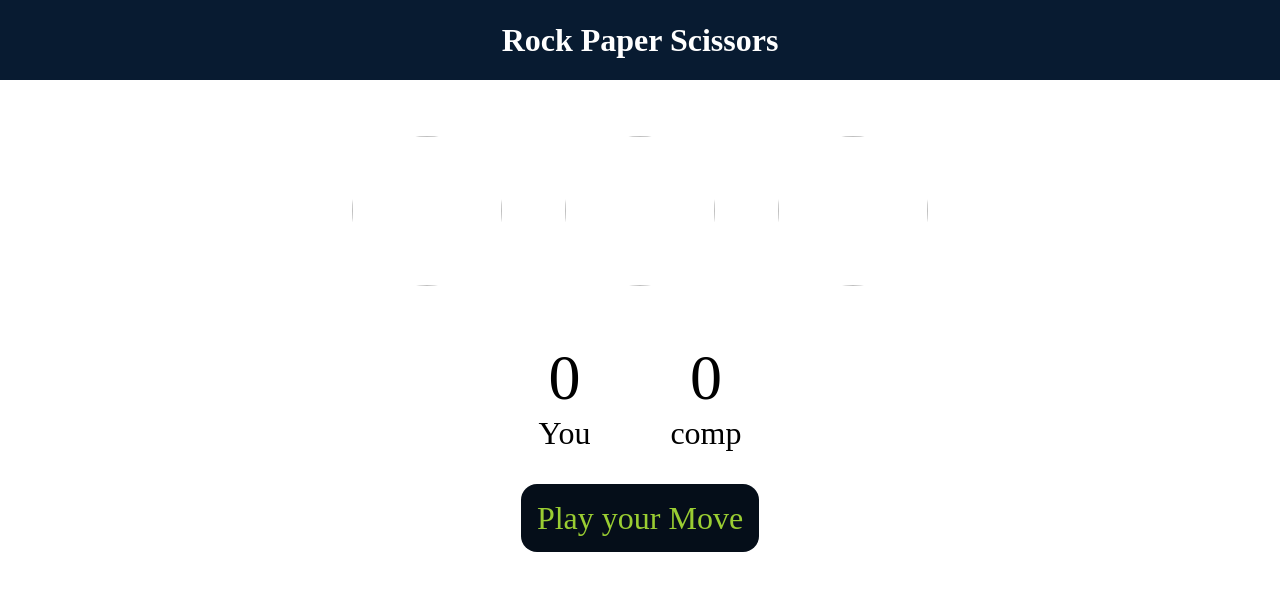
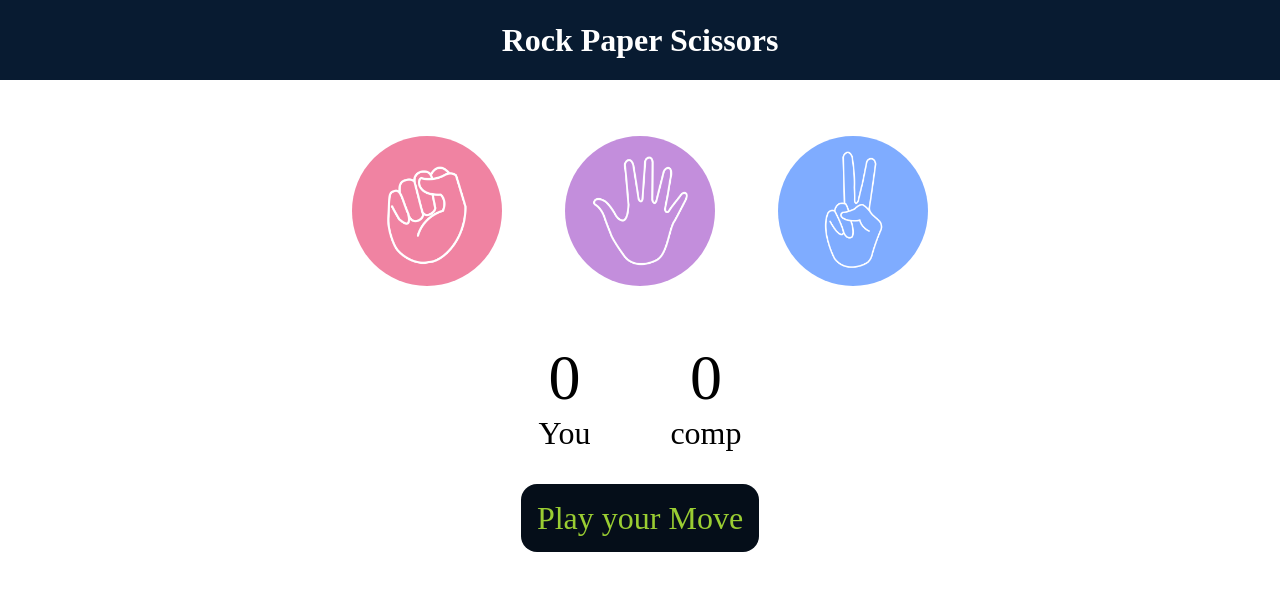
Before and after one commit to ItsHiteshKr/Scissor-game, a plain HTML site: page index.html in a window 1280 px wide. Drawn offline with Linux system fonts and the light colour scheme; files that its build step writes are made by us from their sources.

Commit message:
index.html

```diff
--- a/index.html
+++ b/index.html
@@ -4,19 +4,19 @@
     <meta charset="UTF-8">
     <meta name="viewport" content="width=device-width, initial-scale=1.0">
     <title>Rock Paper Scissors Project</title>
-    <link rel="stylesheet" href="rock_paper.css">
+    <link rel="stylesheet" href="Lecture 10 Project/rock_paper.css">
 </head>
 <body>
     <h1>Rock Paper Scissors </h1>
     <div class="choices">
         <div class="choice" id = "rock" >
-            <img src="./images/rock.png">
+            <img src="Lecture 10 Project/images/rock.png">
         </div>
         <div class="choice" id = "paper">
-            <img src="./images/paper.png">
+            <img src="Lecture 10 Project/images/paper.png">
         </div>
         <div class="choice" id = "scissors">
-            <img src="./images/scissors.png">
+            <img src="Lecture 10 Project/images/scissors.png">
         </div>
     </div>
 
@@ -35,6 +35,6 @@
         <p id="msg">Play your Move</p>
     </div>
 
-    <script src="scissors.js"></script>
+    <script src="Lecture 10 Project/scissors.js"></script>
 </body>
 </html>
```
